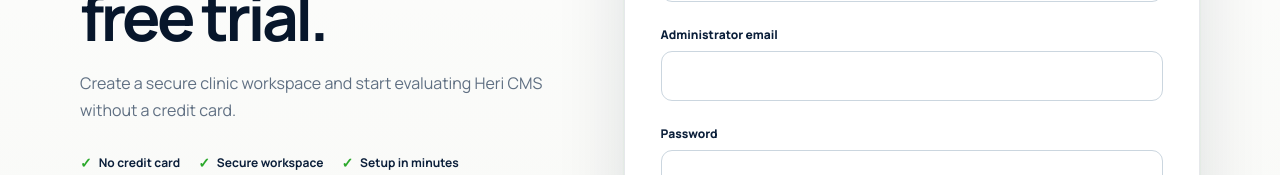
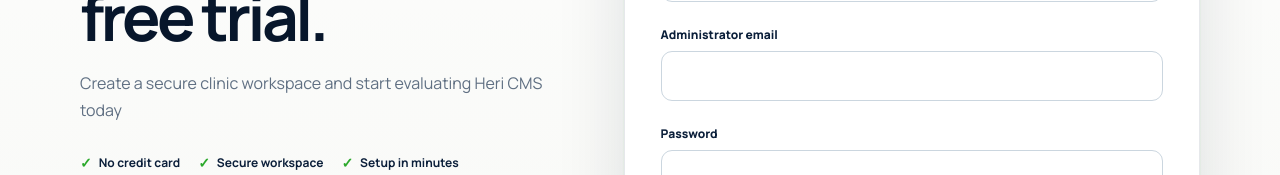
Before and after one commit to violetkimani77-ux/clinic-management-system, a Next.js app: page /trial in a window 1280 px wide. Shown: the part 477-652 px from the top of the page. Built offline with nearby package versions, Linux system fonts and the light colour scheme; no server answers.

Commit message:
copy: refresh trial workspace introduction

```diff
--- a/app/trial/page.tsx
+++ b/app/trial/page.tsx
@@ -26,7 +26,7 @@
         <div className={styles.heroCopy}>
           <p className={styles.eyebrow}>Heri CMS · Free trial</p>
           <h1>Start your 14-day free trial.</h1>
-          <p className={styles.intro}>Create a secure clinic workspace and start evaluating Heri CMS without a credit card.</p>
+          <p className={styles.intro}>Create a secure clinic workspace and start evaluating Heri CMS today</p>
           <div className={styles.trustRow} aria-label="Trial benefits"><span><b aria-hidden="true">✓</b> No credit card</span><span><b aria-hidden="true">✓</b> Secure workspace</span><span><b aria-hidden="true">✓</b> Setup in minutes</span></div>
         </div>
         <div className={styles.card}>
```
